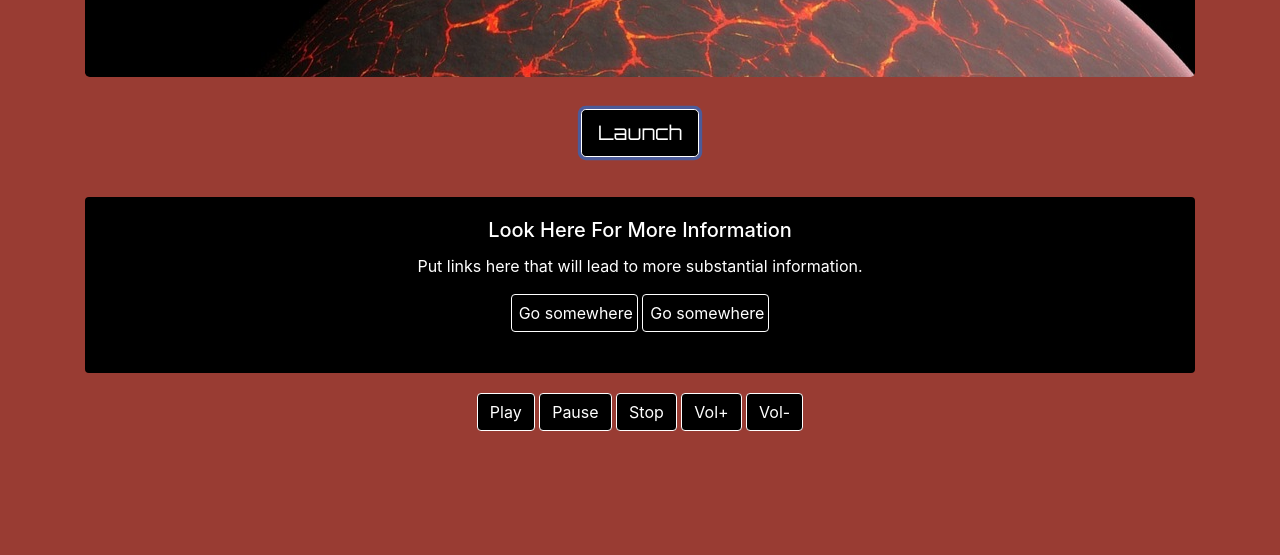
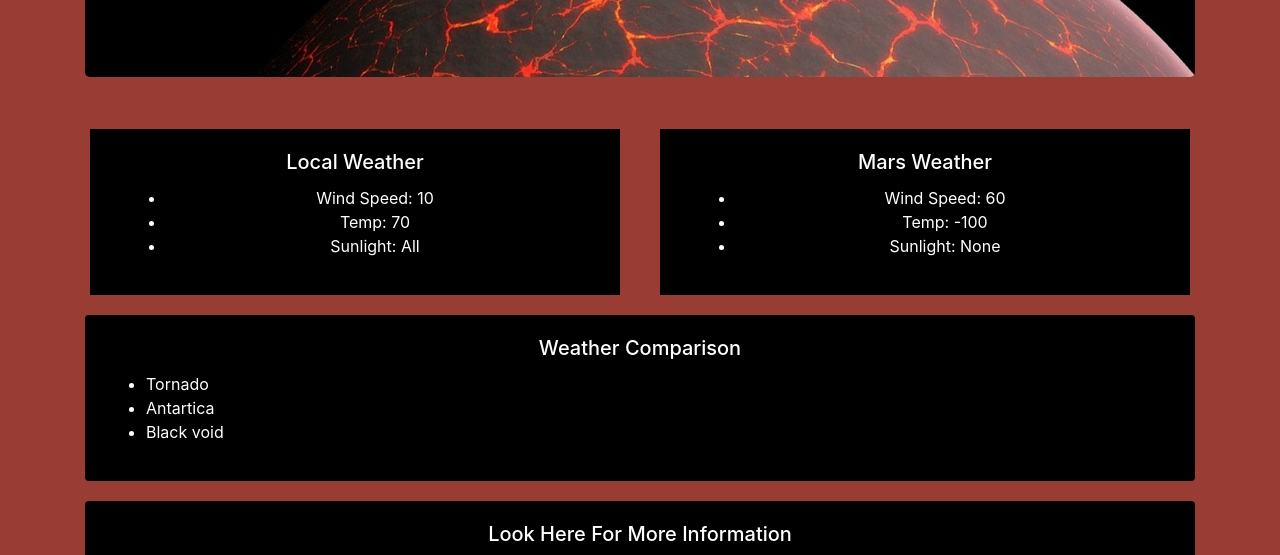
Before and after one commit to eawest2/Project1Application, a plain HTML site: page index.html in a window 1280 px wide. Both pictures are taken after a click on the button "Launch". Shown: the part 216-771 px from the top of the page. Drawn offline with nearby package versions, Linux system fonts and the light colour scheme.

Commit message:
Div loadsgit add .

```diff
--- a/assets/css/style.css
+++ b/assets/css/style.css
@@ -26,7 +26,7 @@ a:hover{
   margin-bottom: 10px;
 }
 
-.display-4,#launch{
+.display-4,#launch,#relaunch{
   font-family: 'Orbitron', sans-serif;
 }
 
@@ -50,3 +50,8 @@ a:hover{
 #main-content,#more-info{
   margin-bottom: 20px;
 }
+
+#local-weather,#mars-weather{
+  background-color: black;
+  margin: 20px;
+}
--- a/assets/javascript/code.js
+++ b/assets/javascript/code.js
@@ -8,6 +8,59 @@ var localLocation = 0;
 var marsWeather = 0;
 var localWeather = 0;
 var marsPhoto = 0;
+
+$("#launch").on("click", function(){
+    $("#main-content").html(
+        `<div class="row">
+            <div class="col" id="local-weather">
+                <div class="card" style="width: 100%">
+                    <div class="card-body">
+                        <h5 class="card-title">Local Weather</h5>
+                        <ul>
+                            <li>Wind Speed: 10</li>
+                            <li>Temp: 70</li>
+                            <li>Sunlight: All</li>
+                        </ul>
+                    </div>
+                </div>
+            </div>
+
+            <div class="col" id="mars-weather">
+                <div class="card" style="width: 100%">
+                    <div class="card-body">
+                        <h5 class="card-title">Mars Weather</h5>
+                        <ul>
+                            <li>Wind Speed: 60</li>
+                            <li>Temp: -100</li>
+                            <li>Sunlight: None</li>
+                        </ul>
+                    </div>
+                </div>
+            </div>
+        </div>
+
+        <div id="weather-comparison">
+            <div class="card" style="width: 100%">
+                <div class="card-body">
+                    <h5 class="card-title">Weather Comparison</h5>
+                    <ul class="text-left">
+                        <li>Tornado</li>
+                        <li>Antartica</li>
+                        <li>Black void</li>
+                    </ul>
+                </div>
+            </div>
+        </div>`
+        // <button class="btn btn-default" id="relaunch">Re-Launch</button>
+    );
+});
+
+// $("#relaunch").on("click", function(){
+//     console.log("hi");
+//     // $("#main-content").html(
+//     //     `<button class="btn btn-primary btn-lg" id="launch">Launch</button>`
+//     // );
+// });
 
 
 
--- a/index.html
+++ b/index.html
@@ -26,9 +26,6 @@
             </div>
             <div id="main-content">
                 <button class="btn btn-primary btn-lg" id="launch">Launch</button>
-                <div class="start-hidden" id="local-weather"></div>
-                <div class="start-hidden" id="mars-weather"></div>
-                <div class="start-hidden" id="weather-comparison"></div>
             </div>
             <div id="more-info">
                 <div class="card" style="width: 100%">
```
